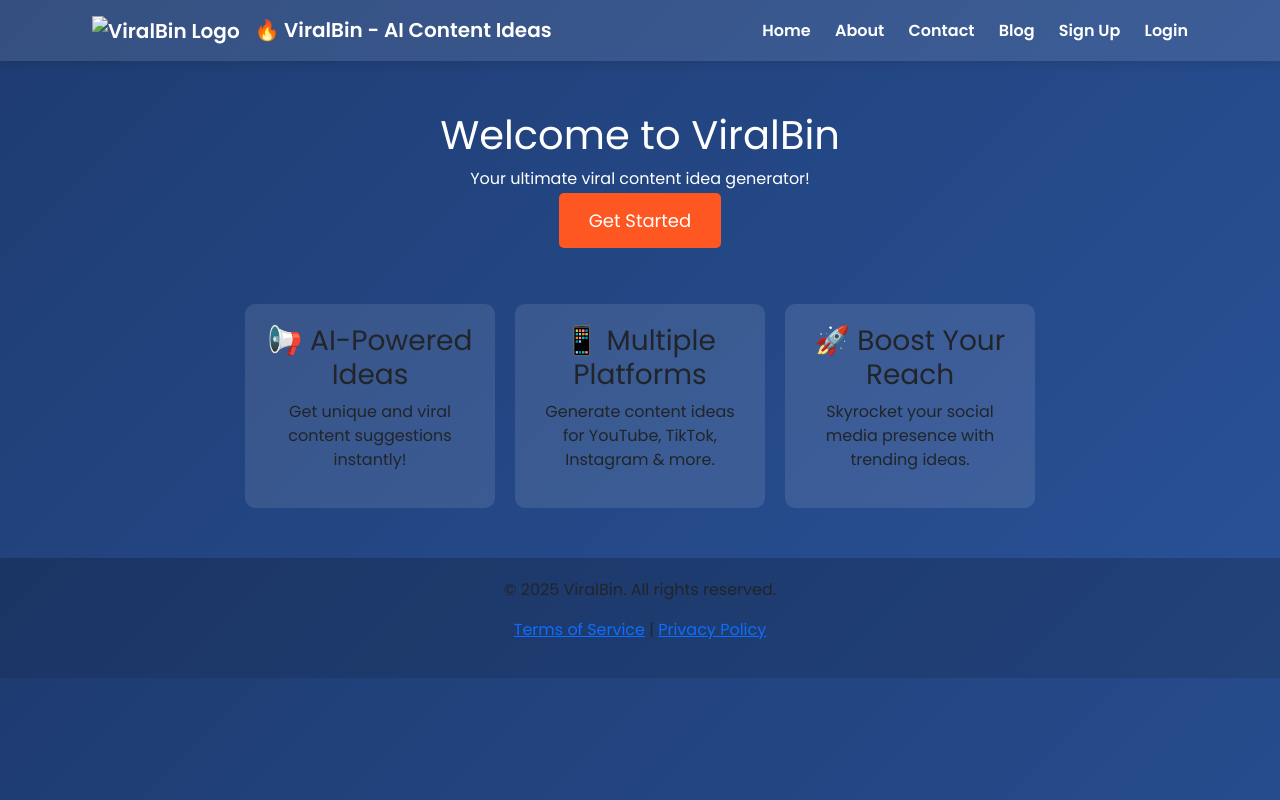
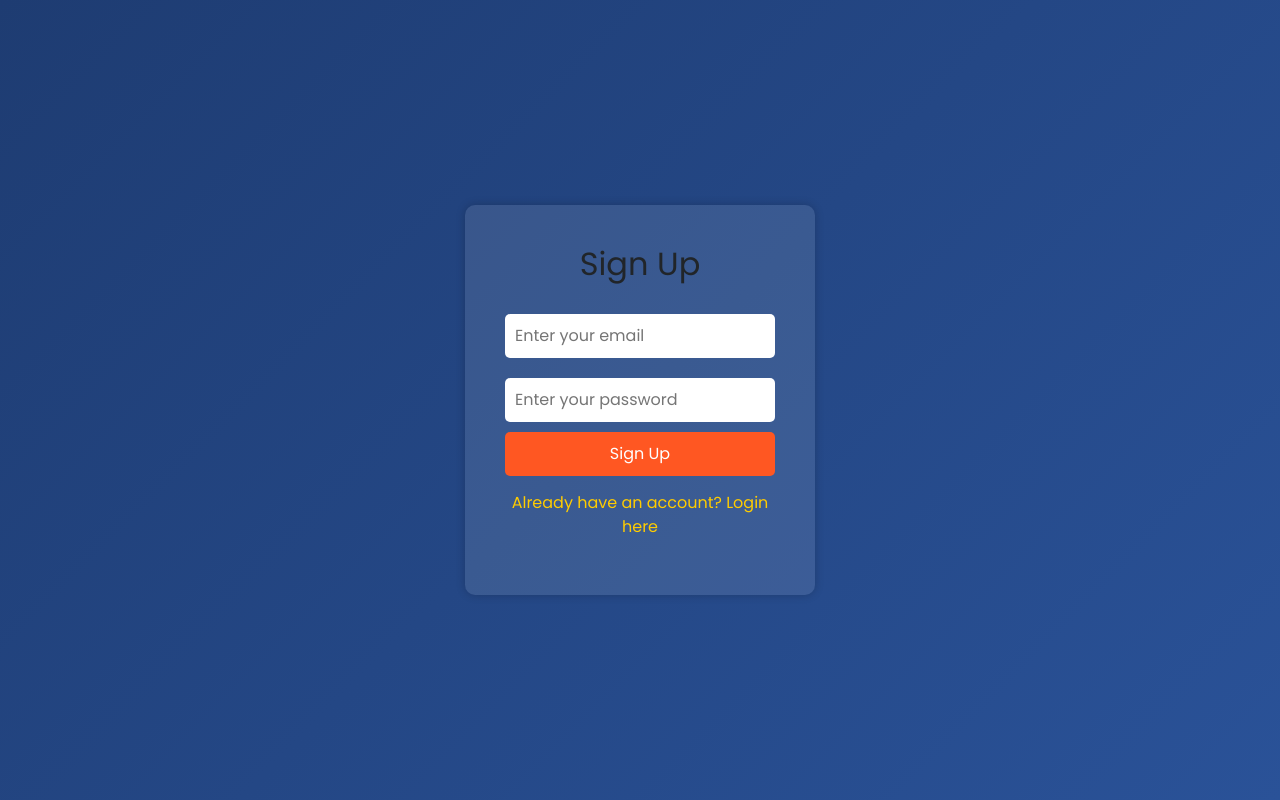
Before and after one commit to afislid/viralbin, a plain HTML site: page index.html in a window 1280 px wide. Drawn offline with nearby package versions, Linux system fonts and the light colour scheme.

Commit message:
Updated index.html with Firebase authentication

```diff
--- a/index.html
+++ b/index.html
@@ -1,21 +1,69 @@
 <!DOCTYPE html>
 <html lang="en">
 <head>
-    <meta charset="utf-8" />
-    <meta name="viewport" content="width=device-width, initial-scale=1, shrink-to-fit=no" />
-    <meta name="description" content="Get viral content ideas instantly! Perfect for YouTube, TikTok, blogs & more. Free & AI-powered." />
-    <meta name="author" content="ViralBin Team" />
-    <title>ViralBin - Your Viral Content Idea Generator</title>
-    <link rel="icon" type="image/png" href="assets/logo.png" />
+    <meta charset="UTF-8">
+    <meta name="viewport" content="width=device-width, initial-scale=1.0">
+    <title>Signup & Login - ViralBin</title>
+    <link rel="stylesheet" href="css/styles.css">
+    <link href="https://fonts.googleapis.com/css2?family=Poppins:wght@300;400;600&display=swap" rel="stylesheet">
+    <style>
+        body {
+            font-family: 'Poppins', sans-serif;
+            background: linear-gradient(135deg, #1e3c72, #2a5298);
+            color: white;
+            display: flex;
+            justify-content: center;
+            align-items: center;
+            height: 100vh;
+            margin: 0;
+        }
+        .container {
+            background: rgba(255, 255, 255, 0.1);
+            padding: 40px;
+            border-radius: 10px;
+            box-shadow: 0 0 10px rgba(0, 0, 0, 0.2);
+            text-align: center;
+            width: 350px;
+        }
+        h2 {
+            margin-bottom: 20px;
+        }
+        input {
+            width: 100%;
+            padding: 10px;
+            margin: 10px 0;
+            border: none;
+            border-radius: 5px;
+        }
+        .btn {
+            background: #ff5722;
+            color: white;
+            padding: 10px 20px;
+            border: none;
+            border-radius: 5px;
+            cursor: pointer;
+            width: 100%;
+        }
+        .btn:hover {
+            background: #e64a19;
+        }
+        .toggle {
+            margin-top: 15px;
+            cursor: pointer;
+            color: #ffcc00;
+        }
+    </style>
+</head>
+<body>
+    <div class="container" id="auth-container">
+        <h2 id="form-title">Sign Up</h2>
+        <input type="email" id="email" placeholder="Enter your email">
+        <input type="password" id="password" placeholder="Enter your password">
+        <button class="btn" id="auth-button">Sign Up</button>
+        <p class="toggle" id="toggle-link">Already have an account? Login here</p>
+    </div>
 
-    <!-- Google Fonts -->
-    <link rel="preconnect" href="https://fonts.gstatic.com" />
-    <link href="https://fonts.googleapis.com/css2?family=Poppins:wght@300;400;600&display=swap" rel="stylesheet" />
-
-    <!-- Core theme CSS (includes Bootstrap) -->
-    <link href="css/styles.css" rel="stylesheet" />
     <script type="module">
-        // Import Firebase
         import { initializeApp } from "https://www.gstatic.com/firebasejs/10.7.1/firebase-app.js";
         import { getAuth, createUserWithEmailAndPassword, signInWithEmailAndPassword } from "https://www.gstatic.com/firebasejs/10.7.1/firebase-auth.js";
 
@@ -31,117 +79,50 @@
 
         // Initialize Firebase
         const app = initializeApp(firebaseConfig);
-        const auth = getAuth(app);
+        const auth = getAuth();
+
+        // Signup/Login function
+        document.getElementById("auth-button").addEventListener("click", () => {
+            const email = document.getElementById("email").value;
+            const password = document.getElementById("password").value;
+
+            if (document.getElementById("form-title").textContent === "Sign Up") {
+                createUserWithEmailAndPassword(auth, email, password)
+                    .then((userCredential) => {
+                        alert("Signup successful!");
+                        window.location.href = "dashboard.html"; // Redirect after signup
+                    })
+                    .catch((error) => {
+                        alert(error.message);
+                    });
+            } else {
+                signInWithEmailAndPassword(auth, email, password)
+                    .then((userCredential) => {
+                        alert("Login successful!");
+                        window.location.href = "dashboard.html"; // Redirect after login
+                    })
+                    .catch((error) => {
+                        alert(error.message);
+                    });
+            }
+        });
+
+        // Toggle between login and signup
+        document.getElementById("toggle-link").addEventListener("click", () => {
+            const formTitle = document.getElementById("form-title");
+            const authButton = document.getElementById("auth-button");
+            const toggleLink = document.getElementById("toggle-link");
+
+            if (formTitle.textContent === "Sign Up") {
+                formTitle.textContent = "Login";
+                authButton.textContent = "Login";
+                toggleLink.textContent = "Don't have an account? Sign up here";
+            } else {
+                formTitle.textContent = "Sign Up";
+                authButton.textContent = "Sign Up";
+                toggleLink.textContent = "Already have an account? Login here";
+            }
+        });
     </script>
-    <style>
-        body {
-            transition: background-color 0.3s, color 0.3s;
-            background: linear-gradient(135deg, #1e3c72, #2a5298);
-            color: white;
-            text-align: center;
-            font-family: 'Poppins', sans-serif;
-        }
-        .hero-section h1, .hero-section p {
-            color: #fff;
-        }
-        .dark-mode {
-            background-color: #121212;
-            color: white;
-        }
-        .smooth-scroll {
-            scroll-behavior: smooth;
-        }
-        button:hover, select:hover {
-            transform: scale(1.05);
-            transition: transform 0.2s;
-        }
-        .hero-section {
-            padding: 50px;
-        }
-        .cta-button {
-            background-color: #ff5722;
-            color: white;
-            padding: 15px 30px;
-            font-size: 18px;
-            border: none;
-            border-radius: 5px;
-            cursor: pointer;
-            text-decoration: none;
-        }
-        .cta-button:hover {
-            background-color: #e64a19;
-        }
-        .features {
-            display: flex;
-            justify-content: center;
-            gap: 20px;
-            margin-top: 20px;
-        }
-        .feature-box {
-            background: rgba(255, 255, 255, 0.1);
-            padding: 20px;
-            border-radius: 10px;
-            width: 250px;
-        }
-        .navbar {
-            background-color: rgba(255, 255, 255, 0.1) !important;
-            padding: 10px 20px;
-        }
-        .navbar a {
-            color: white !important;
-            margin: 0 10px;
-            text-decoration: none;
-            font-weight: 600;
-        }
-        footer {
-            margin-top: 50px;
-            padding: 20px;
-            background: rgba(0, 0, 0, 0.2);
-        }
-    </style>
-</head>
-<body class="smooth-scroll">
-    <nav class="navbar navbar-expand-lg navbar-light">
-        <div class="container">
-            <a class="navbar-brand fw-bold" href="index.html">
-                <img src="assets/logo.png" alt="ViralBin Logo" width="40" height="40" style="margin-right: 10px;">
-                🔥 ViralBin - AI Content Ideas
-            </a>
-            <div>
-                <a href="index.html">Home</a>
-                <a href="about.html">About</a>
-                <a href="contact.html">Contact</a>
-                <a href="blog.html">Blog</a>
-                <a href="signup.html">Sign Up</a>
-                <a href="login.html">Login</a>
-            </div>
-        </div>
-    </nav>
-
-    <header class="hero-section">
-        <h1>Welcome to ViralBin</h1>
-        <p>Your ultimate viral content idea generator!</p>
-        <a href="signup.html" class="cta-button">Get Started</a>
-    </header>
-
-    <div class="features">
-        <div class="feature-box">
-            <h3>📢 AI-Powered Ideas</h3>
-            <p>Get unique and viral content suggestions instantly!</p>
-        </div>
-        <div class="feature-box">
-            <h3>📱 Multiple Platforms</h3>
-            <p>Generate content ideas for YouTube, TikTok, Instagram & more.</p>
-        </div>
-        <div class="feature-box">
-            <h3>🚀 Boost Your Reach</h3>
-            <p>Skyrocket your social media presence with trending ideas.</p>
-        </div>
-    </div>
-
-    <footer>
-        <p>&copy; 2025 ViralBin. All rights reserved.</p>
-        <p><a href="terms.html">Terms of Service</a> | <a href="privacy.html">Privacy Policy</a></p>
-    </footer>
 </body>
 </html>
```
Also changed, not shown: login.html (added, +87 -0 lines).
